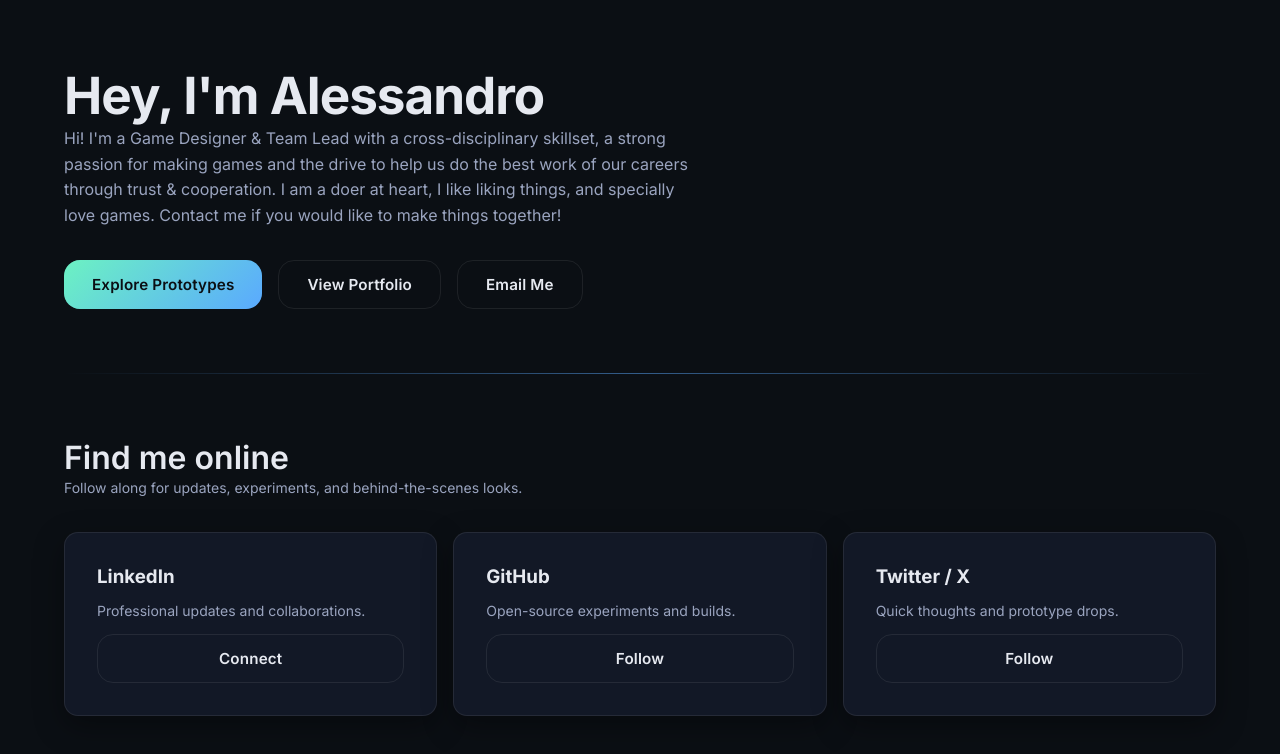
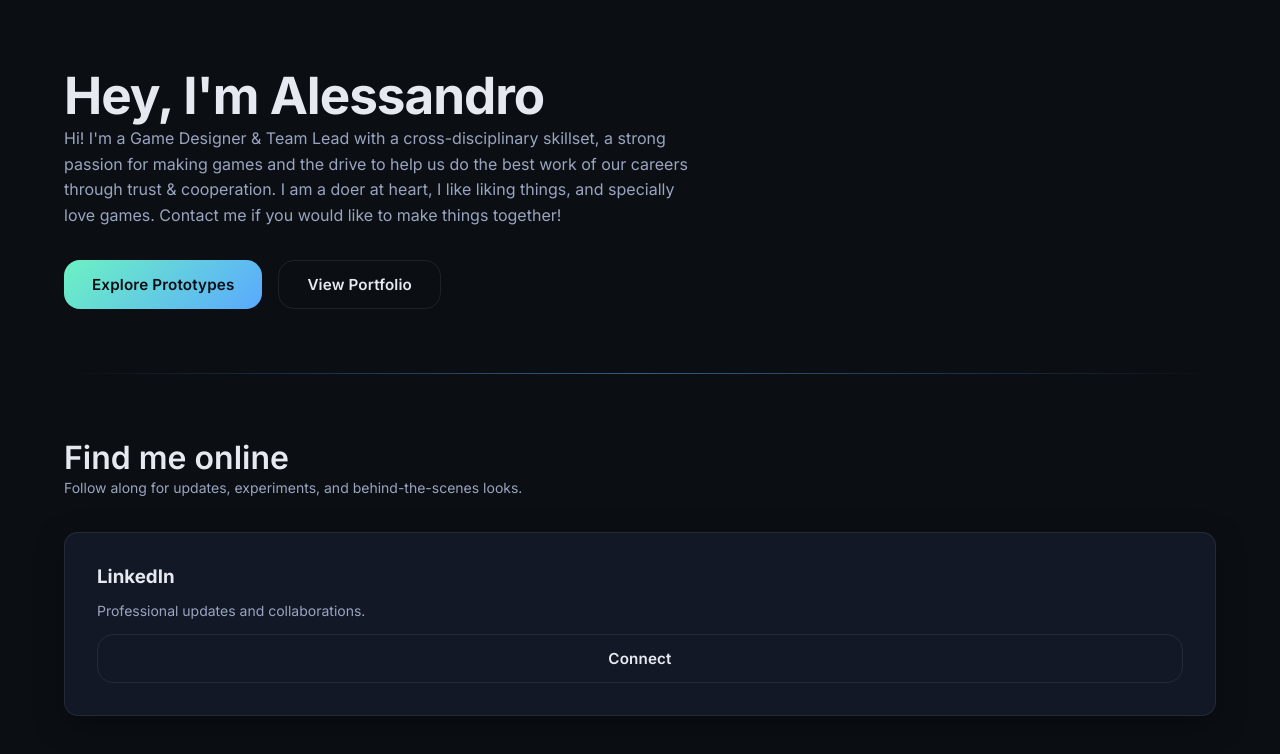
Before and after one commit to designerplays/PrototypingPlayground, a website: page index.html in a window 1280 px wide. Drawn offline with Linux system fonts and the light colour scheme.

Commit message:
Remove email and social media sections from index.html
Removed email and social media links from the footer.

```diff
--- a/index.html
+++ b/index.html
@@ -190,7 +190,6 @@
                 <a class="button button--secondary" href="https://your-portfolio-link.com" target="_blank" rel="noreferrer">
                     View Portfolio
                 </a>
-                <a class="button button--secondary" href="mailto:your.email@example.com">Email Me</a>
             </div>
             <div class="glow-divider"></div>
             <div>
@@ -203,16 +202,6 @@
                     <p class="small">Professional updates and collaborations.</p>
                     <a class="button button--secondary" href="https://www.linkedin.com/in/alessandroituarte/" target="_blank" rel="noreferrer">Connect</a>
                 </div>
-                <div class="card link-card">
-                    <h3>GitHub</h3>
-                    <p class="small">Open-source experiments and builds.</p>
-                    <a class="button button--secondary" href="https://github.com" target="_blank" rel="noreferrer">Follow</a>
-                </div>
-                <div class="card link-card">
-                    <h3>Twitter / X</h3>
-                    <p class="small">Quick thoughts and prototype drops.</p>
-                    <a class="button button--secondary" href="https://x.com" target="_blank" rel="noreferrer">Follow</a>
-                </div>
             </div>
         </div>
     </main>
```
